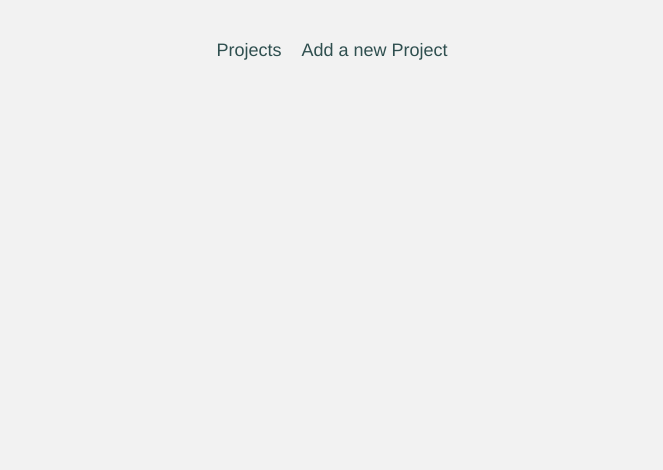
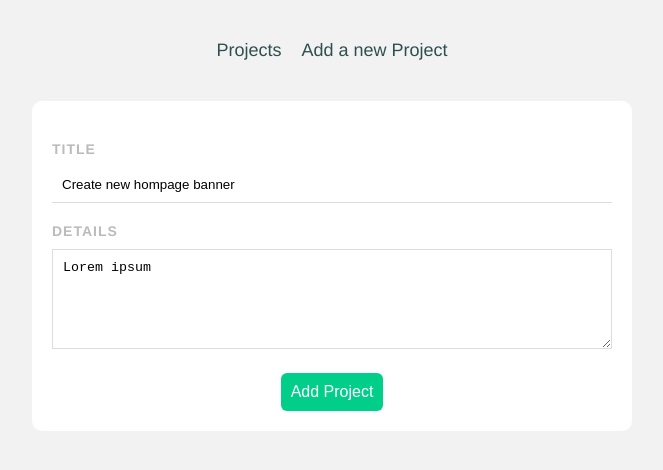
Before and after one commit to alberthoxha/project-planner, a Vue app: page /projects/1 in a window 1280 px wide. Shown: the top 470 px of the page, without its empty margins (308-971 px from the left). Built offline with nearby package versions, Linux system fonts and the light colour scheme; data requests are answered from the project's data file.

Commit message:
add new page for editing the page

```diff
--- a/src/components/SingleProject.vue
+++ b/src/components/SingleProject.vue
@@ -3,7 +3,9 @@
     <div class="actions">
       <h3 @click="showDetails = !showDetails">{{ project.title }} </h3>
       <div class="icons">
-        <span class="material-symbols-outlined">edit</span>
+        <router-link :to="{ name: 'EditProject', params: { id: project.id } }">
+          <span @click="" class="material-symbols-outlined">edit</span>
+        </router-link>
         <span @click="deleteProject" class="material-symbols-outlined"> delete</span>
         <span @click="toggleComplete" class="material-symbols-outlined tick"> done </span>
       </div>
@@ -16,6 +18,8 @@
 </template>
 
 <script>
+import EditProject from '../views/EditProject.vue'
+
 export default {
   props: ['project'],
   data() {
--- a/src/router/index.js
+++ b/src/router/index.js
@@ -1,6 +1,7 @@
 import { createRouter, createWebHistory } from 'vue-router';
 import Home from '../views/Home.vue';
 import AddProject from '../views/AddProject.vue';
+import EditProject from '../views/EditProject.vue';
 
 const routes = [
   {
@@ -13,6 +14,12 @@
     name: 'AddProject',
     component: AddProject,
   },
+  {
+    path: '/projects/:id',
+    name: 'EditProject',
+    component: EditProject,
+    props: true,
+  },
 ];
 
 const router = createRouter({
--- /dev/null
+++ b/src/views/EditProject.vue
@@ -0,0 +1,33 @@
+<template>
+  <form>
+    <label>Title</label>
+    <input type="text" v-model="title" required>
+    <label>Details</label>
+    <textarea v-model="details" required></textarea>
+    <button>Add Project</button>
+  </form>
+</template>
+
+<script>
+export default {
+  props: ['id'],
+  data() {
+    return {
+      title: '',
+      details: '',
+      uri: 'http://localhost:3000/projects/' + this.id
+    }
+  },
+  mounted() {
+    fetch(this.uri)
+      .then(res => res.json())
+      .then(data => {
+        this.title = data.title
+        this.details = data.details
+      })
+  }
+
+}
+</script>
+
+<style></style>
```
